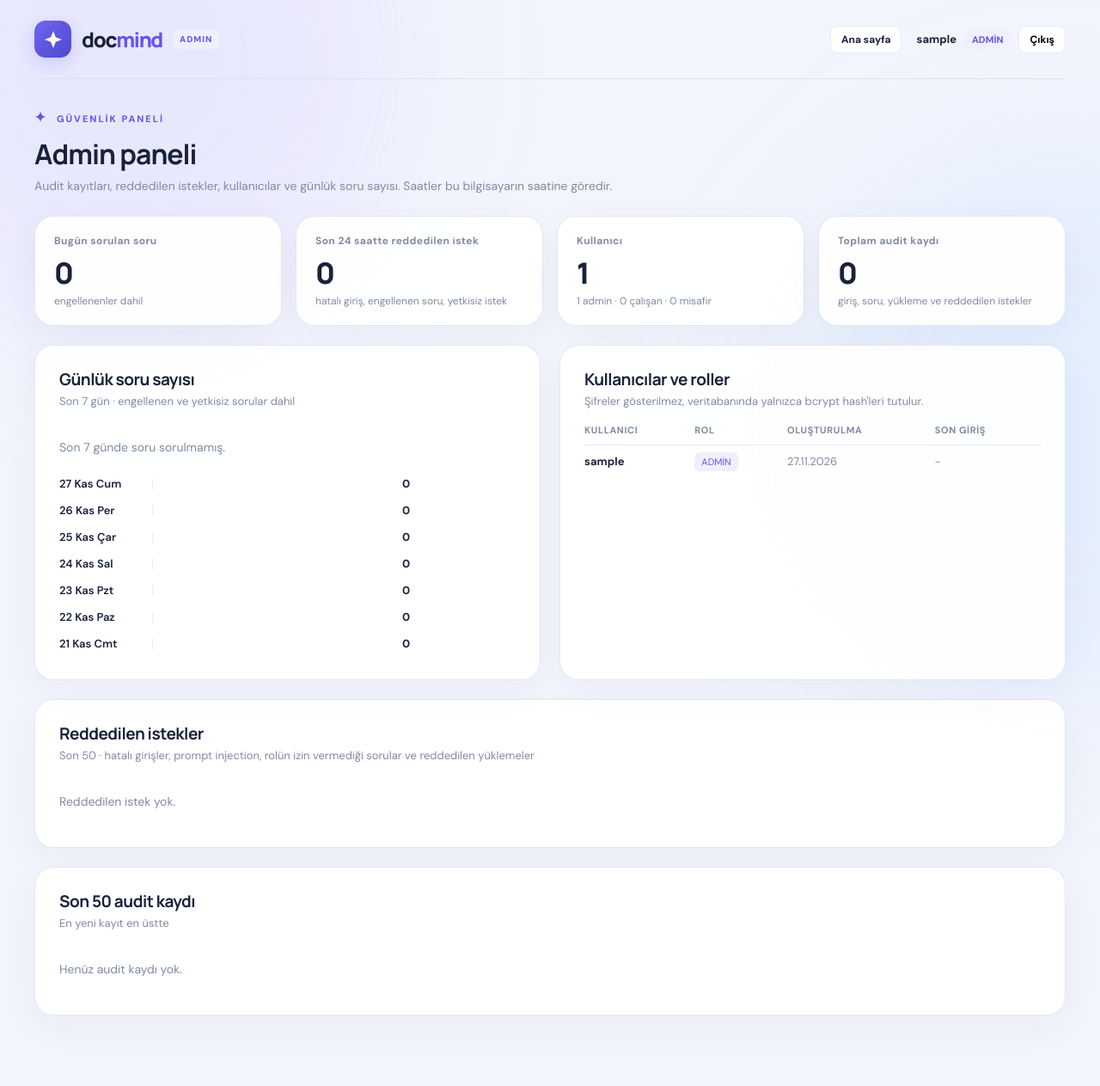
After one commit to MelisaZS/CourseWork, a Flask app: page /admin in a window 1280 px wide. The commit adds this page. Shown: the whole page at 86% size. Run offline with Flask 3, Linux system fonts and the light colour scheme; the visitor is signed in with stand-in values (Sample User, id 1); data comes from the database, SQL or seed files in the repository; data that the repository does not hold is empty.

Commit message:
Week 3: Admin security panel

```diff
--- a/app.py
+++ b/app.py
@@ -10,6 +10,7 @@ import config
 from agent.prompt_guard import is_suspicious
 from agent.router import answer as router_answer
 from agent.summarizer import get_cached_summary, summarize_pdf
+from auth.admin import admin_dashboard
 from auth.audit import log_event
 from auth.decorators import current_user, is_safe_next, login_required, role_required
 from auth.privacy import protect_response
@@ -269,5 +270,12 @@ def upload():
     )
 
 
+@app.route("/admin")
+@role_required("admin")
+def admin():
+    """Security panel: audit log, rejected requests, users and daily question counts."""
+    return render_template("admin.html", **admin_dashboard())
+
+
 if __name__ == "__main__":
     app.run(debug=True)
--- /dev/null
+++ b/templates/admin.html
@@ -0,0 +1,235 @@
+<!DOCTYPE html>
+<html lang="tr">
+<head>
+  <meta charset="UTF-8">
+  <meta name="viewport" content="width=device-width, initial-scale=1.0">
+  <title>Admin paneli | docmind</title>
+
+  <link rel="preconnect" href="https://fonts.googleapis.com">
+  <link rel="preconnect" href="https://fonts.gstatic.com" crossorigin>
+  <link href="https://fonts.googleapis.com/css2?family=DM+Sans:wght@400;500;600;700;800&family=Manrope:wght@400;500;600;700;800&display=swap" rel="stylesheet">
+  <link rel="stylesheet" href="{{ url_for('static', filename='style.css') }}">
+
+  <style>
+    .admin-main { padding: 34px 0 60px; position: relative; z-index: 1; }
+    .admin-title h1 { font-family: "Manrope", sans-serif; font-size: 32px; letter-spacing: -1px; margin: 10px 0 6px; }
+    .admin-title p { color: var(--muted); margin: 0 0 26px; font-size: 14px; }
+
+    .stat-grid { display: grid; grid-template-columns: repeat(4, minmax(0, 1fr)); gap: 16px; margin-bottom: 22px; }
+    .stat-tile { padding: 20px 22px; }
+    .stat-label { color: var(--muted); font-size: 12px; font-weight: 700; letter-spacing: .4px; }
+    .stat-value { font-family: "Manrope", sans-serif; font-size: 34px; font-weight: 800; letter-spacing: -1px; margin-top: 6px; }
+    .stat-note { color: var(--muted); font-size: 12px; margin-top: 2px; }
+
+    .admin-grid { display: grid; grid-template-columns: minmax(0, 1fr) minmax(0, 1fr); gap: 22px; margin-bottom: 22px; }
+    .admin-panel { padding: 26px 28px; margin-bottom: 22px; }
+    .admin-grid .admin-panel { margin-bottom: 0; }
+    .admin-panel h2 { font-family: "Manrope", sans-serif; font-size: 19px; letter-spacing: -.5px; margin: 0 0 4px; }
+    .admin-panel .panel-note { color: var(--muted); font-size: 13px; margin: 0 0 18px; }
+    .empty-note { color: var(--muted); font-size: 14px; padding: 18px 0 4px; }
+
+    /* daily question bars: one series, bars grow from the left baseline */
+    .day-bars { list-style: none; margin: 0; padding: 0; }
+    .day-bars li { display: grid; grid-template-columns: 96px minmax(0, 1fr) 132px; align-items: center; gap: 12px; padding: 7px 0; }
+    .day-label { font-size: 13px; font-weight: 600; }
+    .day-track { height: 12px; border-left: 1px solid var(--border); }
+    .day-bar { height: 12px; background: var(--primary); border-radius: 0 4px 4px 0; }
+    .day-value { font-size: 13px; font-weight: 700; display: flex; align-items: center; gap: 8px; }
+
+    .admin-table-wrap { overflow-x: auto; }
+    .admin-table { width: 100%; border-collapse: collapse; font-size: 13px; }
+    .admin-table th { text-align: left; color: var(--muted); font-size: 11px; letter-spacing: .6px; text-transform: uppercase;
+                      font-weight: 700; padding: 0 12px 10px 0; border-bottom: 1px solid var(--border); white-space: nowrap; }
+    .admin-table td { padding: 10px 12px 10px 0; border-bottom: 1px solid var(--border); vertical-align: top; }
+    .admin-table tr:last-child td { border-bottom: none; }
+    .admin-table .nowrap { white-space: nowrap; }
+    .admin-table .muted { color: var(--muted); }
+
+    .result-badge { display: inline-block; padding: 3px 8px; border-radius: 6px; font-size: 11px; font-weight: 700; white-space: nowrap; }
+    .result-success { background: #dcfce7; color: #14532d; }
+    .result-denied { background: #fee2e2; color: #7f1d1d; }
+    .result-error { background: #fef3c7; color: #78350f; }
+    .result-none { background: #f1f3f9; color: #4b5568; }
+
+    .nav-link { border: 1px solid var(--border); background: white; border-radius: 9px; padding: 7px 12px;
+                font-weight: 700; font-size: 12px; color: inherit; text-decoration: none; }
+
+    @media (max-width: 1100px) {
+      .stat-grid { grid-template-columns: repeat(2, minmax(0, 1fr)); }
+      .admin-grid { grid-template-columns: minmax(0, 1fr); }
+    }
+  </style>
+</head>
+
+<body>
+  <div class="ambient ambient-one"></div>
+  <div class="ambient ambient-two"></div>
+
+  {% set role_names = {"admin": "Admin", "employee": "Çalışan", "guest": "Misafir"} %}
+
+  <div class="app-shell">
+    <header class="navbar">
+      <a class="brand" href="{{ url_for('index') }}">
+        <span class="brand-logo">
+          <svg viewBox="0 0 24 24" fill="none" aria-hidden="true">
+            <path d="M12 2L14.8 9.2L22 12L14.8 14.8L12 22L9.2 14.8L2 12L9.2 9.2Z" fill="currentColor"/>
+          </svg>
+        </span>
+        <span class="brand-name">doc<span>mind</span></span>
+        <span class="brand-version">ADMIN</span>
+      </a>
+
+      <div class="nav-right">
+        <a class="nav-link" href="{{ url_for('index') }}">Ana sayfa</a>
+        {% if current_user %}
+        <div class="user-menu">
+          <span>{{ current_user.username }}</span>
+          <span class="role-badge">{{ current_user.role }}</span>
+          <form method="post" action="{{ url_for('logout') }}">
+            <button type="submit" class="logout-btn">Çıkış</button>
+          </form>
+        </div>
+        {% endif %}
+      </div>
+    </header>
+
+    <main class="admin-main">
+      <section class="admin-title">
+        <div class="eyebrow"><span class="eyebrow-icon">✦</span> GÜVENLİK PANELİ</div>
+        <h1>Admin paneli</h1>
+        <p>Audit kayıtları, reddedilen istekler, kullanıcılar ve günlük soru sayısı. Saatler bu bilgisayarın saatine göredir.</p>
+      </section>
+
+      <section class="stat-grid" aria-label="Özet">
+        <div class="panel stat-tile">
+          <div class="stat-label">Bugün sorulan soru</div>
+          <div class="stat-value" id="stat-questions-today">{{ stats.questions_today }}</div>
+          <div class="stat-note">engellenenler dahil</div>
+        </div>
+        <div class="panel stat-tile">
+          <div class="stat-label">Son 24 saatte reddedilen istek</div>
+          <div class="stat-value" id="stat-denied-24h">{{ stats.denied_24h }}</div>
+          <div class="stat-note">hatalı giriş, engellenen soru, yetkisiz istek</div>
+        </div>
+        <div class="panel stat-tile">
+          <div class="stat-label">Kullanıcı</div>
+          <div class="stat-value" id="stat-users">{{ stats.user_count }}</div>
+          <div class="stat-note">
+            {{ stats.role_counts.admin }} admin · {{ stats.role_counts.employee }} çalışan · {{ stats.role_counts.guest }} misafir
+          </div>
+        </div>
+        <div class="panel stat-tile">
+          <div class="stat-label">Toplam audit kaydı</div>
+          <div class="stat-value" id="stat-audit-total">{{ stats.audit_total }}</div>
+          <div class="stat-note">giriş, soru, yükleme ve reddedilen istekler</div>
+        </div>
+      </section>
+
+      <div class="admin-grid">
+        <section class="panel admin-panel" id="daily-questions">
+          <h2>Günlük soru sayısı</h2>
+          <p class="panel-note">Son {{ daily_days }} gün · engellenen ve yetkisiz sorular dahil</p>
+          {% if daily | sum(attribute="total") == 0 %}
+          <p class="empty-note">Son {{ daily_days }} günde soru sorulmamış.</p>
+          {% endif %}
+          <ol class="day-bars">
+            {% for day in daily %}
+            <li class="day-row" title="{{ day.label }}: {{ day.total }} soru{% if day.denied %}, {{ day.denied }} reddedildi{% endif %}">
+              <span class="day-label">{{ day.label }}</span>
+              <span class="day-track"><span class="day-bar" style="display:block; width: {{ day.percent }}%"></span></span>
+              <span class="day-value">
+                {{ day.total }}
+                {% if day.denied %}<span class="result-badge result-denied">{{ day.denied }} reddedildi</span>{% endif %}
+              </span>
+            </li>
+            {% endfor %}
+          </ol>
+        </section>
+
+        <section class="panel admin-panel" id="users">
+          <h2>Kullanıcılar ve roller</h2>
+          <p class="panel-note">Şifreler gösterilmez, veritabanında yalnızca bcrypt hash'leri tutulur.</p>
+          {% if users %}
+          <div class="admin-table-wrap">
+            <table class="admin-table">
+              <thead>
+                <tr><th scope="col">Kullanıcı</th><th scope="col">Rol</th><th scope="col">Oluşturulma</th><th scope="col">Son giriş</th></tr>
+              </thead>
+              <tbody>
+                {% for user in users %}
+                <tr class="user-row">
+                  <td><strong>{{ user.username }}</strong></td>
+                  <td><span class="role-badge">{{ role_names.get(user.role, user.role) }}</span></td>
+                  <td class="nowrap muted">{{ user.created }}</td>
+                  <td class="nowrap muted">{{ user.last_login }}</td>
+                </tr>
+                {% endfor %}
+              </tbody>
+            </table>
+          </div>
+          {% else %}
+          <p class="empty-note">Henüz kullanıcı yok. Demo hesapları için: <code>python -m auth.users demo</code></p>
+          {% endif %}
+        </section>
+      </div>
+
+      <section class="panel admin-panel" id="denied-requests">
+        <h2>Reddedilen istekler</h2>
+        <p class="panel-note">Son {{ recent_limit }} · hatalı girişler, prompt injection, rolün izin vermediği sorular ve reddedilen yüklemeler</p>
+        {% if denied %}
+        <div class="admin-table-wrap">
+          <table class="admin-table">
+            <thead>
+              <tr><th scope="col">Zaman</th><th scope="col">Kullanıcı</th><th scope="col">İşlem</th><th scope="col">Ayrıntı</th></tr>
+            </thead>
+            <tbody>
+              {% for event in denied %}
+              <tr class="denied-row">
+                <td class="nowrap muted">{{ event.time }}</td>
+                <td>{{ event.username }}</td>
+                <td class="nowrap">{{ event.action_label }}</td>
+                <td>{{ event.info or "-" }}</td>
+              </tr>
+              {% endfor %}
+            </tbody>
+          </table>
+        </div>
+        {% else %}
+        <p class="empty-note">Reddedilen istek yok.</p>
+        {% endif %}
+      </section>
+
+      <section class="panel admin-panel" id="audit-log">
+        <h2>Son {{ recent_limit }} audit kaydı</h2>
+        <p class="panel-note">En yeni kayıt en üstte</p>
+        {% if events %}
+        <div class="admin-table-wrap">
+          <table class="admin-table">
+            <thead>
+              <tr>
+                <th scope="col">#</th><th scope="col">Zaman</th><th scope="col">Kullanıcı</th>
+                <th scope="col">İşlem</th><th scope="col">Sonuç</th><th scope="col">Ayrıntı</th>
+              </tr>
+            </thead>
+            <tbody>
+              {% for event in events %}
+              <tr class="audit-row">
+                <td class="muted">{{ event.id }}</td>
+                <td class="nowrap muted">{{ event.time }}</td>
+                <td>{{ event.username }}</td>
+                <td class="nowrap">{{ event.action_label }}</td>
+                <td><span class="result-badge result-{{ event.result if event.result in ('success', 'denied', 'error') else 'none' }}">{{ event.result_label }}</span></td>
+                <td>{{ event.info or "-" }}</td>
+              </tr>
+              {% endfor %}
+            </tbody>
+          </table>
+        </div>
+        {% else %}
+        <p class="empty-note">Henüz audit kaydı yok.</p>
+        {% endif %}
+      </section>
+    </main>
+  </div>
+</body>
+</html>
--- a/templates/index.html
+++ b/templates/index.html
@@ -42,6 +42,7 @@
         <div class="user-menu">
           <span>{{ current_user.username }}</span>
           <span class="role-badge">{{ current_user.role }}</span>
+          {% if current_user.role == "admin" %}<a class="logout-btn" style="text-decoration:none; color:inherit" href="{{ url_for('admin') }}">Admin paneli</a>{% endif %}
           <form method="post" action="{{ url_for('logout') }}">
             <button type="submit" class="logout-btn">Çıkış</button>
           </form>
```
Also changed, not shown: auth/admin.py (added, +219 -0 lines), tests/test_admin.py (added, +220 -0 lines).
